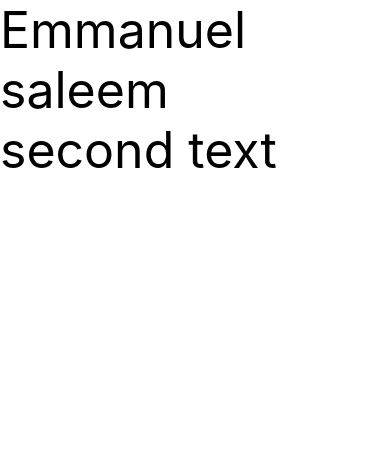
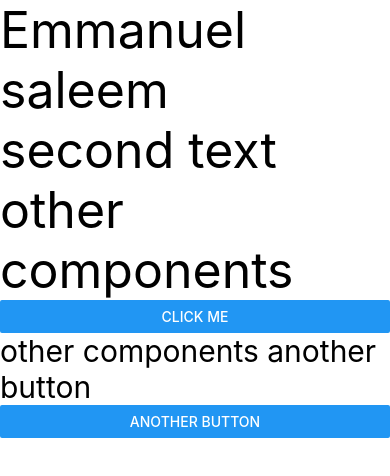
Before and after one commit to es-77/learn-react-native, a React Native app: screen / in a window 390 px wide. Shown: the top 476 px of the page. Built offline with nearby package versions, Linux system fonts and the light colour scheme.

Commit message:
button view text

```diff
--- a/App.tsx
+++ b/App.tsx
@@ -1,14 +1,15 @@
 import React from 'react';
-import {View,Text} from 'react-native';
-
+import {View, Text} from 'react-native';
+import PageViewTextButton from './components/PageViewTextButton';
 
 const App = () => {
   return (
     <View>
-      <Text style={{ fontSize:50  }}>Emmanuel saleem</Text>
-      <Text style={{ fontSize:50  }}>second text</Text>
+      <Text style={{fontSize: 50}}>Emmanuel saleem</Text>
+      <Text style={{fontSize: 50}}>second text</Text>
+      <PageViewTextButton/>
     </View>
   );
-}
+};
 
 export default App;
--- /dev/null
+++ b/components/PageViewTextButton.js
@@ -0,0 +1,14 @@
+import React from 'react'
+import {View, Text, Button} from 'react-native'
+const PageViewTextButton = () => {
+  return (
+    <View>
+      <Text style={{fontSize: 50}}>other components</Text>
+      <Button title="click me" ></Button>
+      <Text style={{fontSize: 30}}>other components another button</Text>
+      <Button title="another button" ></Button>
+    </View>
+  );
+};
+
+export default PageViewTextButton;
```
